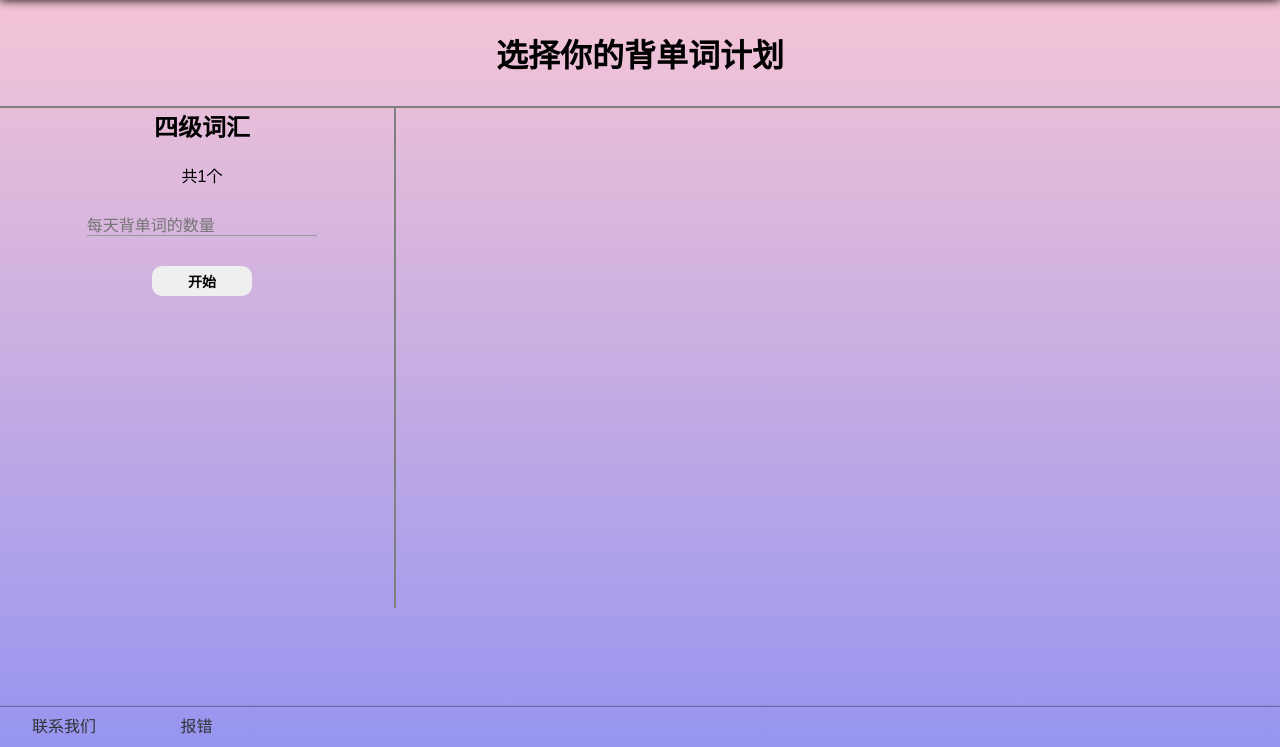
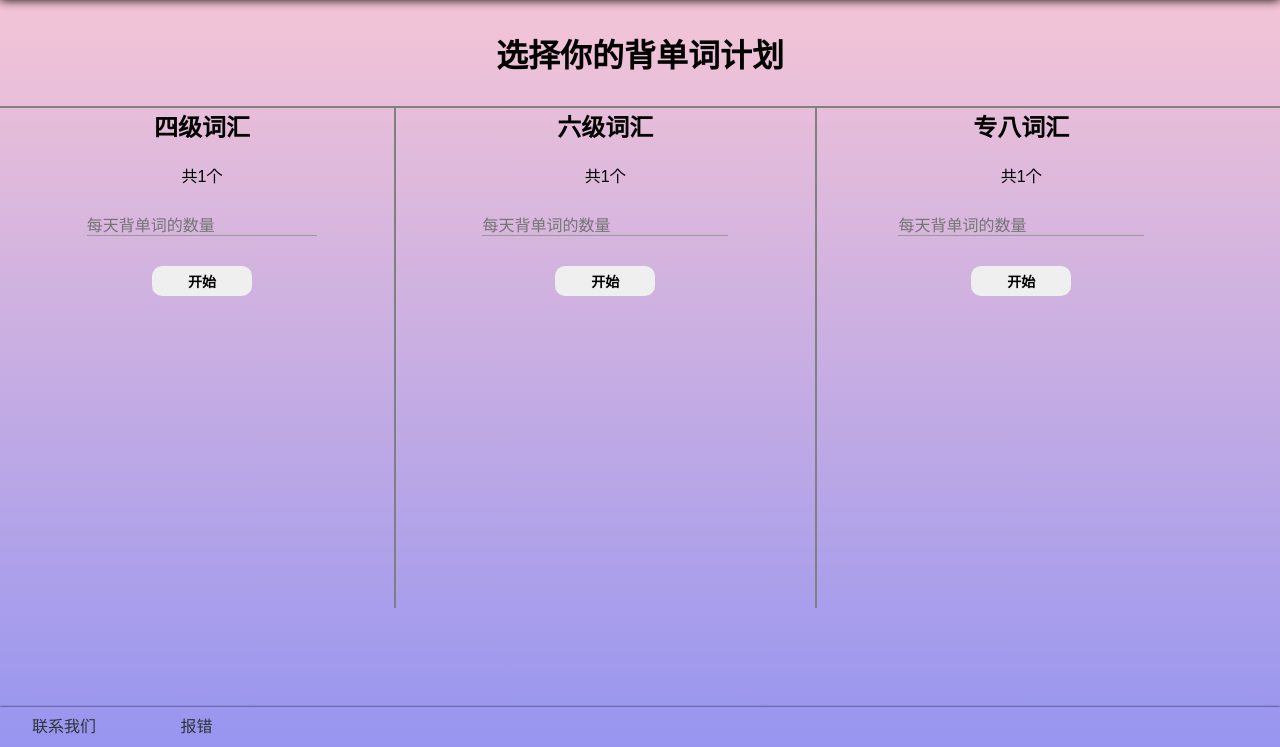
Before and after one commit to BOBQWERA/school-django-vue, a Django app: template templates/tools/word.html in a window 1280 px wide. Shown: the part 53-800 px from the top of the page. Run offline with Django 3.2, Linux system fonts and the light colour scheme; the template is opened without the code that fills it: most values are stand-ins (such as "Sample title", 1, 10 or a date in 2020).

Commit message:
2020/12/12-2

```diff
--- a/static/css/word.css
+++ b/static/css/word.css
@@ -15,6 +15,12 @@
     width: 32vw;
     height: calc(100vh - 300px);
     text-align: center;
+    border: 2px;
+}
+
+.cet4:hover,.cet6:hover,.tem8:hover{
+    border: 2px solid red;
+    border-radius: 20px;
 }
 
 .cet4{
--- a/templates/tools/word.html
+++ b/templates/tools/word.html
@@ -13,10 +13,28 @@
     <div class="cet4">
         <h2>四级词汇</h2>
         <p>共{{cet4_num}}个</p>
-        <form action="" method="post" id="cet4">
+        <form action="" method="post" id="cet4" autocomplete="off">
             {% csrf_token %}
-            <input type="text" name="number" id="cet4-num" placeholder="每天背单词的数量">
+            <input type="text" name="cet4" id="cet4-num" placeholder="每天背单词的数量">
             <button type="submit" form="cet4">开始</button>
+        </form>
+    </div>
+    <div class="cet6">
+        <h2>六级词汇</h2>
+        <p>共{{cet6_num}}个</p>
+        <form action="" method="post" id="cet6" autocomplete="off">
+            {% csrf_token %}
+            <input type="text" name="cet6" id="cet6-num" placeholder="每天背单词的数量">
+            <button type="submit" form="cet6">开始</button>
+        </form>
+    </div>
+    <div class="tem8">
+        <h2>专八词汇</h2>
+        <p>共{{tem8_num}}个</p>
+        <form action="" method="post" id="tem8" autocomplete="off">
+            {% csrf_token %}
+            <input type="text" name="tem8" id="tem8-num" placeholder="每天背单词的数量">
+            <button type="submit" form="tem8">开始</button>
         </form>
     </div>
 </div>
--- a/tools/urls.py
+++ b/tools/urls.py
@@ -8,5 +8,5 @@ urlpatterns = [
     path('download/<str:urlname>/',views.download,name='download'),
     path('md5/',views.md5,name='md5'),
     path('base64/',views.base64,name='base64'),
-    path('wordcet4/',views.wordcet4,name='cet4_words'),
+    path('word/',views.word,name='words'),
 ]
--- a/tools/views.py
+++ b/tools/views.py
@@ -67,6 +67,8 @@ def base64(request):
             message['result'] = function._base64_to_string(string)
     return render(request,'tools/base64.html',message)
 
-def wordcet4(request):
+def word(request):
     message = function._get_logined_message(request)
+    if request.method == "POST":
+        print(request.POST)
     return render(request,'tools/word.html',message)
```
Also changed, not shown: db.sqlite3.
